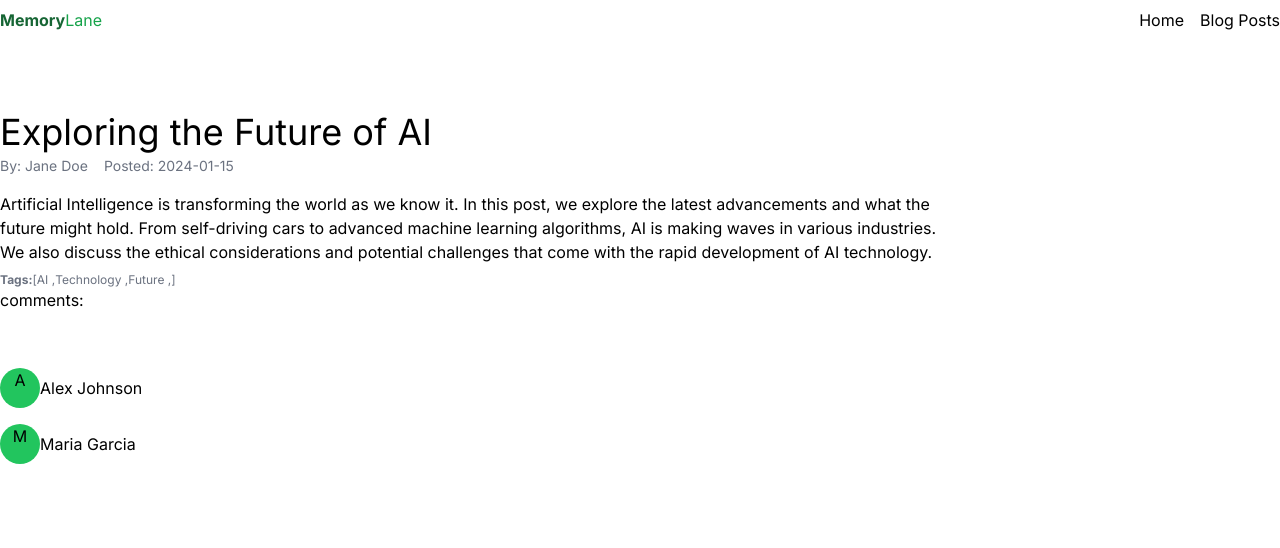
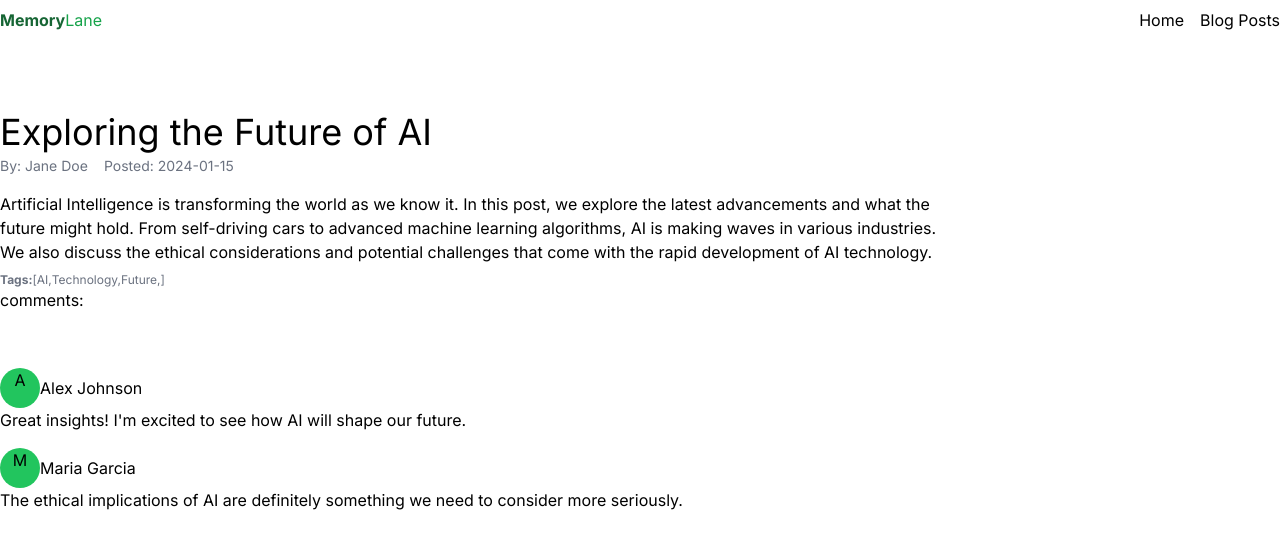
Before and after one commit to LawrenceLevel-FS/my-blog, a Next.js app: page /posts/0 in a window 1280 px wide. Shown: the top 548 px of the page. Built offline with nearby package versions, Linux system fonts and the light colour scheme.

Commit message:
reconfig files

```diff
--- /dev/null
+++ b/app/components/RenderPosts.js
@@ -0,0 +1,45 @@
+"use client";
+
+export default function RenderPosts({ post }) {
+  if (!post) {
+    return <p>Post not found</p>;
+  }
+
+  return (
+    <section className="mt-20 container mx-auto">
+      <div id="headline" className="mb-4">
+        <h1 className="text-4xl">{post.title}</h1>
+        <div className="text-gray-500 text-sm mt-1 flex gap-4">
+          <p>By: {post.author}</p>
+          <p>Posted: {post.date}</p>
+        </div>
+      </div>
+      <p className="w-3/4">{post.content}</p>
+      <div>
+        <ul className="flex mt-2 text-xs text-gray-500">
+          <span className="font-bold">Tags: </span> [
+          {post.tags.map((tag, index) => (
+            <li key={index}>{tag}, </li>
+          ))}
+          ]
+        </ul>
+      </div>
+      <div>
+        <p>comments: </p>
+        <ul className="mt-14">
+          {post.comments.map((comment, index) => (
+            <li key={index}>
+              <div className="flex items-center mt-4">
+                <p className="bg-green-500 w-10 h-10 rounded-full text-center">
+                  {comment.author[0]}
+                </p>
+                <p>{comment.author}</p>
+              </div>
+              <p>{comment.content}</p>
+            </li>
+          ))}
+        </ul>
+      </div>
+    </section>
+  );
+}
--- a/app/posts/[slug]/page.js
+++ b/app/posts/[slug]/page.js
@@ -1,45 +1,18 @@
-"use client";
 import blogPosts from "../../cms/blogCMS.json";
+import RenderPosts from "../../components/RenderPosts";
+import { notFound } from "next/navigation";
 
-export default function RenderPosts(props) {
-  const slug = props.params.slug;
-  console.log(blogPosts[slug]);
-  return (
-    <section className="mt-20 container mx-auto">
-      <div id="headline" className="mb-4">
-        <h1 className="text-4xl">{blogPosts[slug].title} </h1>
-        <div className="text-gray-500 text-sm mt-1 flex gap-4">
-          <p>By: {blogPosts[slug].author}</p>
-          <p>Posted: {blogPosts[slug].date}</p>
-        </div>
-      </div>
-      <p className="w-3/4">{blogPosts[slug].content}</p>
-      <div>
-        <ul className="flex mt-2 text-xs text-gray-500">
-          <span className="font-bold">Tags: </span> [
-          {blogPosts[slug].tags.map((tag) => (
-            <li>{tag} ,</li>
-          ))}
-          ]
-        </ul>
-      </div>
-      <div>
-        <p>comments: </p>
-        <ul className="mt-14">
-          {blogPosts[slug].comments.map((comment) => {
-            return (
-              <li>
-                <div className="flex items-center mt-4">
-                  <p className="bg-green-500 w-10 h-10 rounded-full text-center">
-                    {comment.author[0]}
-                  </p>
-                  <p>{comment.author}</p>
-                </div>
-              </li>
-            );
-          })}
-        </ul>
-      </div>
-    </section>
-  );
+export async function generateStaticParams() {
+  return Object.keys(blogPosts).map((slug) => ({ slug }));
 }
+
+export default function PostPage({ params }) {
+  const { slug } = params;
+  const post = blogPosts[slug];
+
+  if (!post) {
+    notFound();
+  }
+
+  return <RenderPosts post={post} />;
+}
--- a/next.config.mjs
+++ b/next.config.mjs
@@ -1,4 +1,4 @@
 /** @type {import('next').NextConfig} */
-const nextConfig = {};
+const nextConfig = { output: "export", images: { unoptimized: true } };
 
 export default nextConfig;
```
